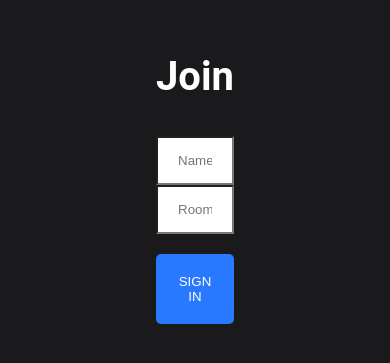
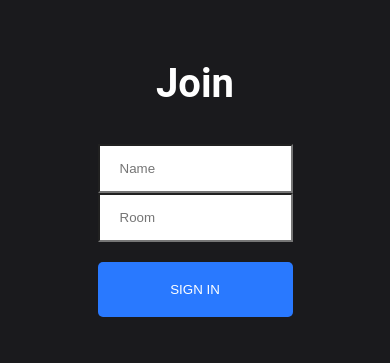
Before and after one commit to DanThomp507/Chat-App, a React (Create React App) app in the folder client/: page / in a window 390 px wide. Shown: the part 247-610 px from the top of the page. Built offline with nearby package versions, Linux system fonts and the light colour scheme.

Commit message:
updated mobile responsiveness for join container

```diff
--- a/client/src/components/Join/join.styles.js
+++ b/client/src/components/Join/join.styles.js
@@ -1,4 +1,5 @@
 import styled from 'styled-components'
+import { device } from '../../utils/breakpoints'
 
 export const Container = styled.div`
   display: flex;
@@ -10,13 +11,15 @@ export const Container = styled.div`
 `
 
 export const SubContainer = styled.div`
-  width: 20%;
+  width: 30%;
+  ${device.tablet} {
+    width: 50%;
+  }
 `
 export const Heading = styled.h1`
   color: white;
   font-size: 2.5em;
   padding-bottom: 10px;
-  /* border-bottom: 2px solid white; */
 `
 
 export const Button = styled.button`
```
